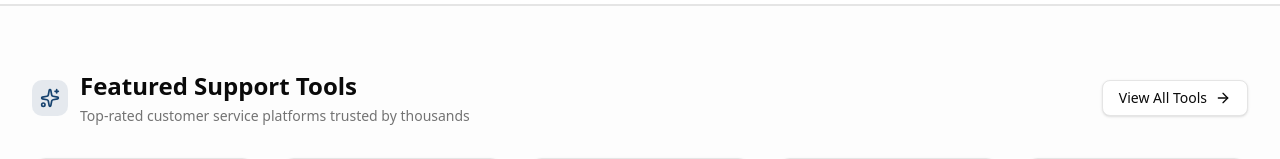
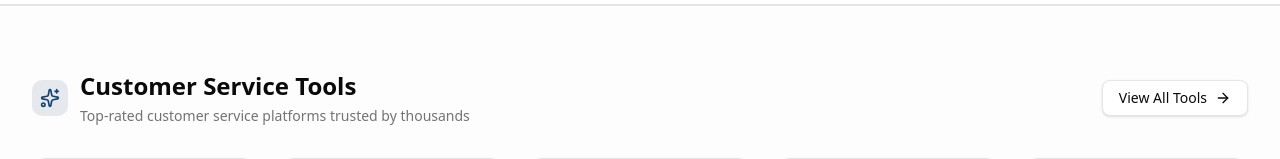
Before and after one commit to artugam/customer-service-directory, a Next.js app: page / in a window 1280 px wide. Shown: the part 590-749 px from the top of the page. Built offline with nearby package versions, Linux system fonts and the light colour scheme.

Commit message:
feat: Add homepage client component with a featured tools section.

```diff
--- a/src/components/featured-tools-section.tsx
+++ b/src/components/featured-tools-section.tsx
@@ -24,7 +24,7 @@
                             <Sparkles className="h-5 w-5 text-primary" />
                         </div>
                         <div>
-                            <h2 className="text-2xl font-bold">Featured Support Tools</h2>
+                            <h2 className="text-2xl font-bold">Customer Service Tools</h2>
                             <p className="text-sm text-muted-foreground mt-1">
                                 Top-rated customer service platforms trusted by thousands
                             </p>
@@ -40,7 +40,7 @@
                     </Button>
                 </div>
 
-                {/* Featured Tools Grid */}
+                {/* Customer Service Tools Grid */}
                 <div className="grid grid-cols-1 sm:grid-cols-2 lg:grid-cols-3 xl:grid-cols-5 gap-6 mb-6">
                     {platforms.map((platform) => (
                         <FeaturedToolCard key={platform.trade_name} platform={platform} />
--- a/src/components/home-client.tsx
+++ b/src/components/home-client.tsx
@@ -76,7 +76,7 @@
                 </div>
             </section>
 
-            {/* Featured Tools Section */}
+            {/* Customer Service Tools Section */}
             <FeaturedToolsSection platforms={featuredPlatforms} />
 
             {/* AI Features Section */}
```
